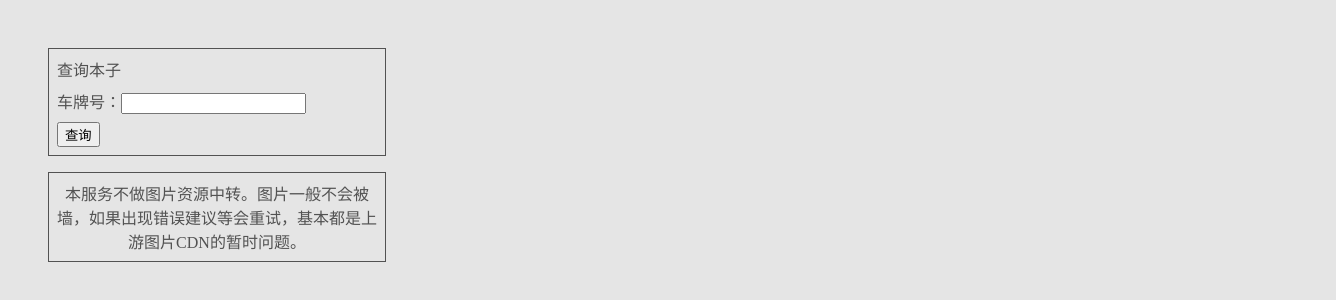
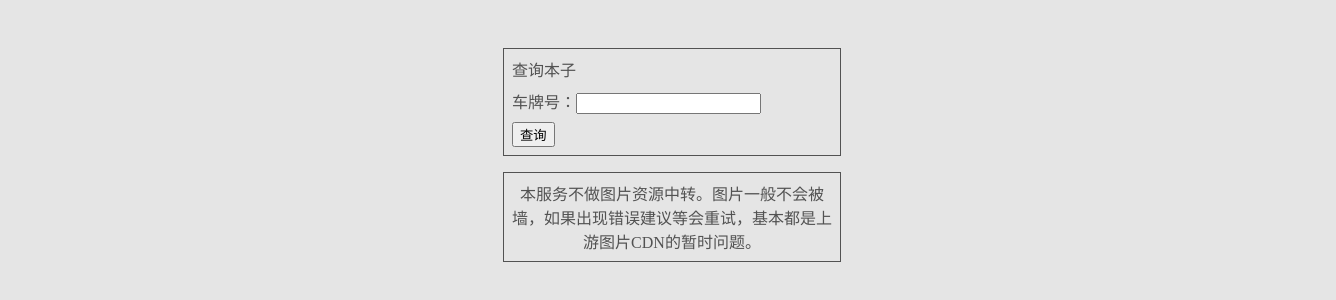
Before and after one commit to TunaFish2K/jmcomic-downloader-web, a React (Vite) app in the folder page/: page / in a window 1280 px wide. Shown: the top 300 px of the page, 1336 px wide, since content can reach past the window. Built offline with nearby package versions, Linux system fonts and the light colour scheme; no server answers.

Commit message:
feat: 使元素居中

```diff
--- a/page/src/App.css
+++ b/page/src/App.css
@@ -1,11 +1,12 @@
 #root {
-	max-width: 1280px;
+	width: 100%;
+	left: 0px;
 	margin: 0 auto;
 	padding: 2rem;
 	text-align: center;
 	display: flex;
 	flex-direction: column;
-	align-items: start;
+	align-items: center;
 }
 
 .card {
```
